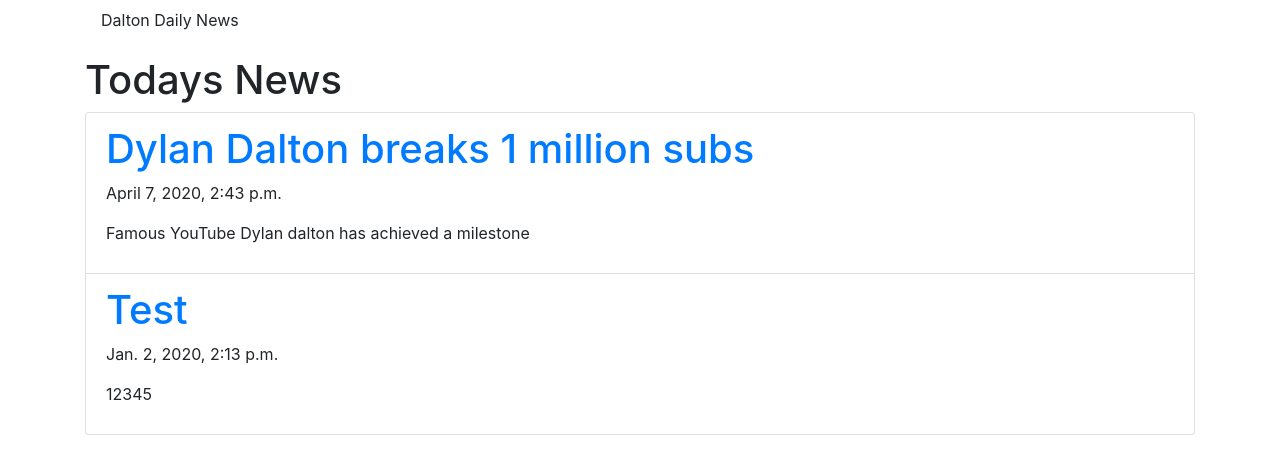
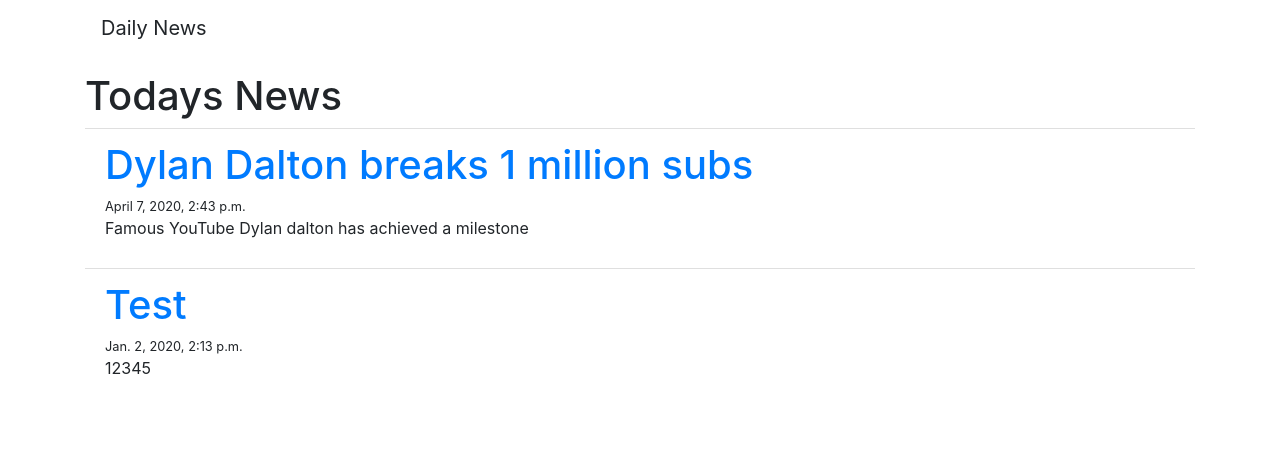
Before and after one commit to rian-m0nt/WebApps-Practical, a Django app: page /stories/ in a window 1280 px wide. Shown: the top 474 px of the page. Run offline with Django 3.2, Linux system fonts and the light colour scheme; data comes from the database, SQL or seed files in the repository; some libraries are stand-ins or nearby versions.

Commit message:
Cosmetic updates

```diff
--- a/news/newsapp/templates/newsapp/article.html
+++ b/news/newsapp/templates/newsapp/article.html
@@ -6,12 +6,13 @@
 <body>
 <div class="container">
     <nav class="navbar">
-        <p>Dalton Daily News</p>
+        <p class="navbar-brand">Daily News</p>
     </nav>
+    <a href="{% url 'stories:index' %}">Back to todays news</a>
     <h1>{{article.story_title}}</h1>
     <p>Published on: {{article.publication_date}}</p>
     <p>{{article.story_text}}</p>
-    <a href="{% url 'stories:index' %}">Back to todays news</a>
+
 </div>
 </body>
 </html>
--- a/news/newsapp/templates/newsapp/index.html
+++ b/news/newsapp/templates/newsapp/index.html
@@ -7,16 +7,16 @@
 <body>
 <div class="container">
     <nav class="navbar">
-        <p class="nav-brand">Dalton Daily News</p>
+        <p class="navbar-brand">Daily News</p>
     </nav>
     <h1>Todays News</h1>
-    <ul class="list-group">
+    <ul class="list-group list-group-flush">
         {% if latest_story_list %}
 
             {% for story in latest_story_list %}
                 <li class="list-group-item">
                     <h1><a href="{% url 'stories:article' story.id%}">{{ story.story_title }}</a></h1>
-                    <p>{{story.publication_date}}</p>
+                    <small>{{story.publication_date}}</small>
                     <p>{{story.story_text}}</p>
                 </li>
 
```
